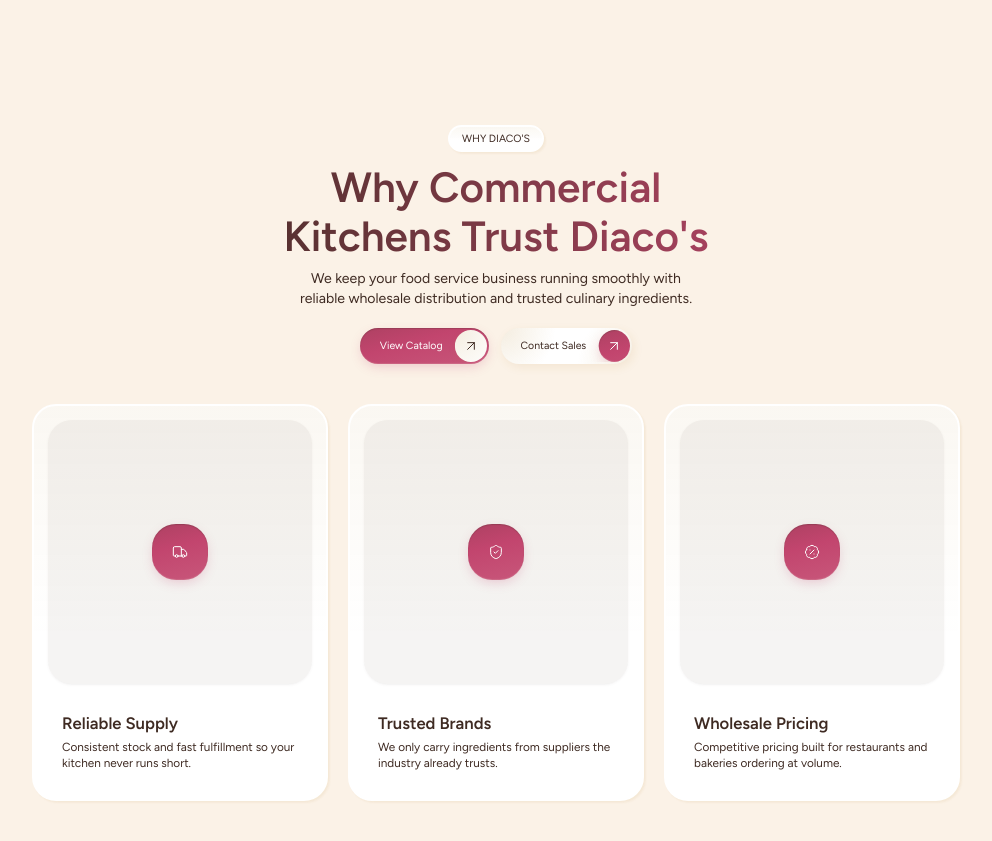
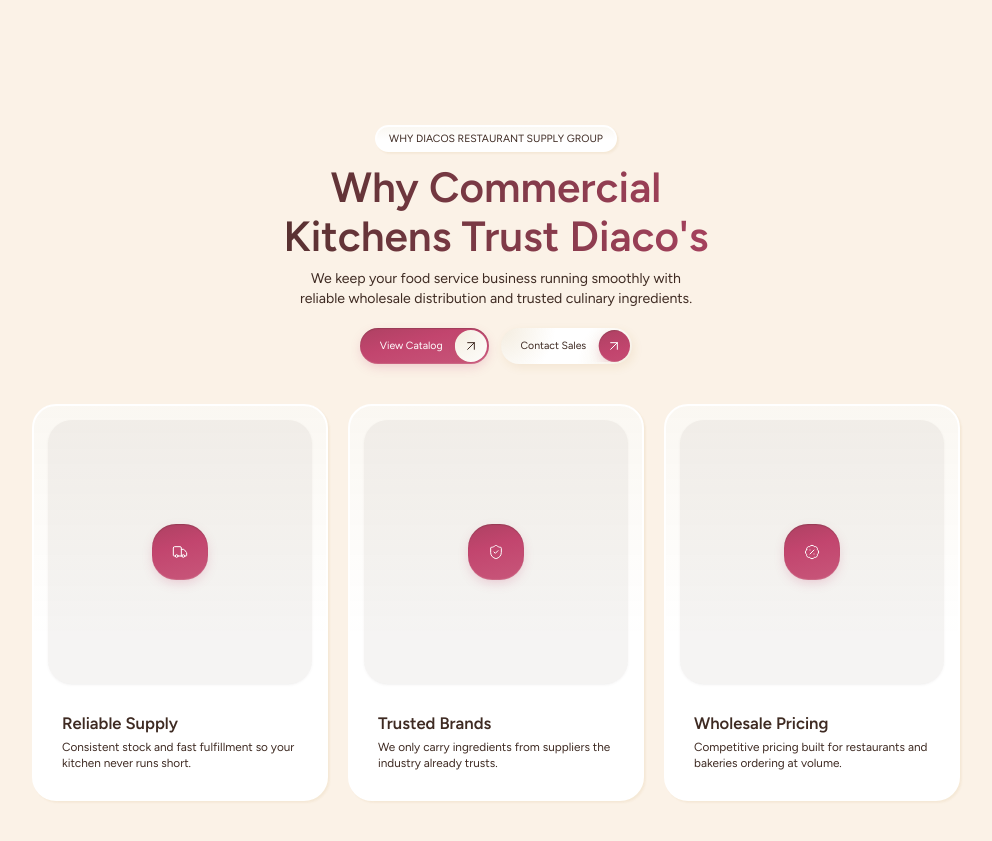
Before and after one commit to dmytro-webild/05d2b727-58ab-4dbf-a9b3-864a08988623, a React (Vite) app: page /about in a window 1280 px wide. Shown: the part 1680-2521 px from the top of the page, without its empty margins (144-1136 px from the left). Built offline with nearby package versions, Linux system fonts and the light colour scheme; a web font is replaced by a local one.

Commit message:
Update src/pages/AboutPage/sections/FeaturesIconCards.tsx

```diff
--- a/src/pages/AboutPage/sections/FeaturesIconCards.tsx
+++ b/src/pages/AboutPage/sections/FeaturesIconCards.tsx
@@ -7,7 +7,7 @@
 export default function FeaturesIconCardsSection(): React.JSX.Element {
   return (
     <div data-webild-section="FeaturesIconCards"><FeaturesIconCards
-            tag="WHY DIACO'S"
+            tag="WHY DIACOS RESTAURANT SUPPLY GROUP"
             title="Why Commercial Kitchens Trust Diaco's"
             description="We keep your food service business running smoothly with reliable wholesale distribution and trusted culinary ingredients."
             primaryButton={{"text":"View Catalog","href":"/catalog"}}
```
